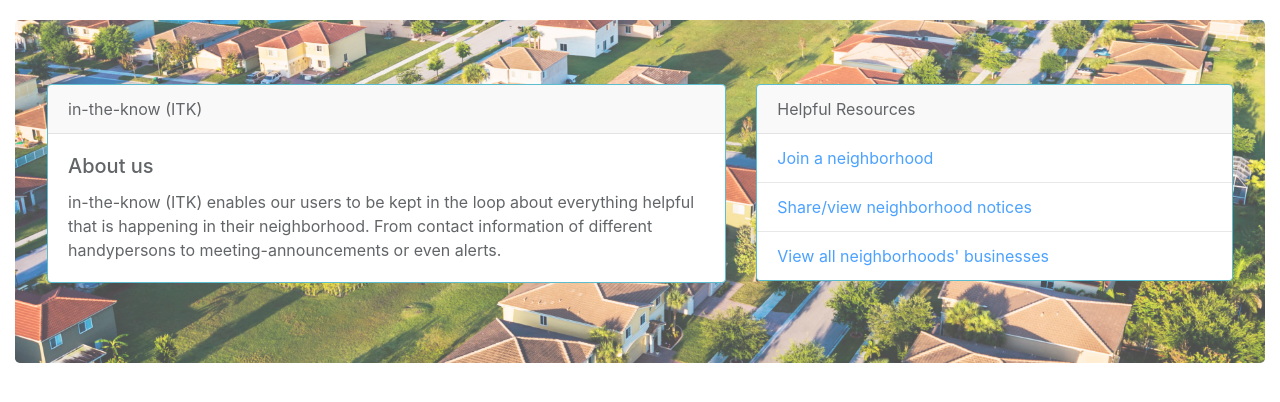
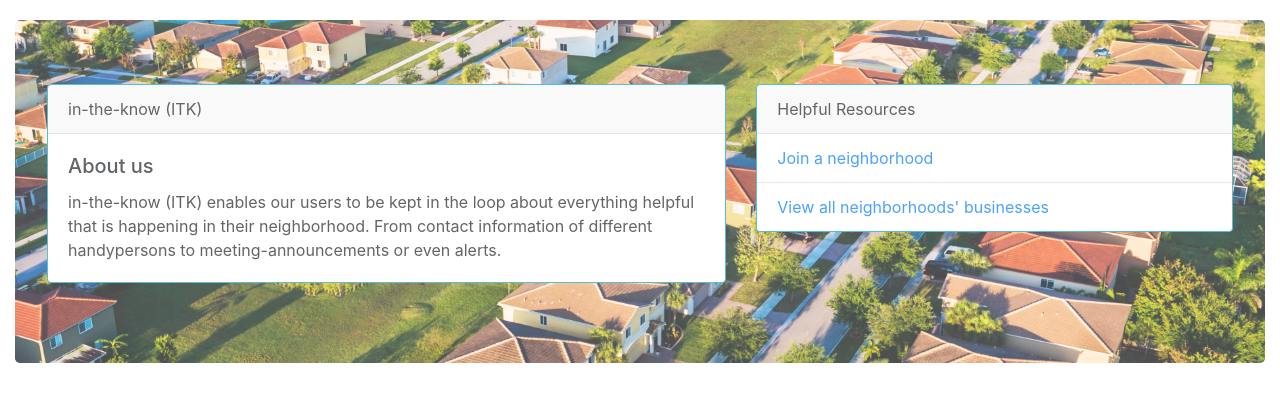
Before and after one commit to rknyra/in-the-know, a Django app: page / in a window 1280 px wide. Shown: the part 166-568 px from the top of the page. Run offline with Django 3.2, Linux system fonts and the light colour scheme; some libraries are stand-ins or nearby versions.

Commit message:
modify the index page to display only the links that should be accesed by users who have not yet registered

```diff
--- a/itk_app/templates/index.html
+++ b/itk_app/templates/index.html
@@ -31,7 +31,11 @@
                  <div class="card-header"> Helpful Resources </div>
                     <ul class="list-group text-info list-group-flush">
                         <li class="list-group-item"> <a href="/neighborhoods"> Join a neighborhood</a></li>
-                        <li class="list-group-item"> <a href="/share-notice">Share/view neighborhood notices</a></li>
+
+                        {% if request.user.profile.neighborhood %}
+                        <li class="list-group-item"> <a href="{% url 'view_notices' request.user.profile.neighborhood.id %}">View neighborhood notices</a></li>
+                        {% endif %}
+
                         <li class="list-group-item"><a href="/businesses">View all neighborhoods' businesses</a></li>
                     </ul>
                 </div>
```
